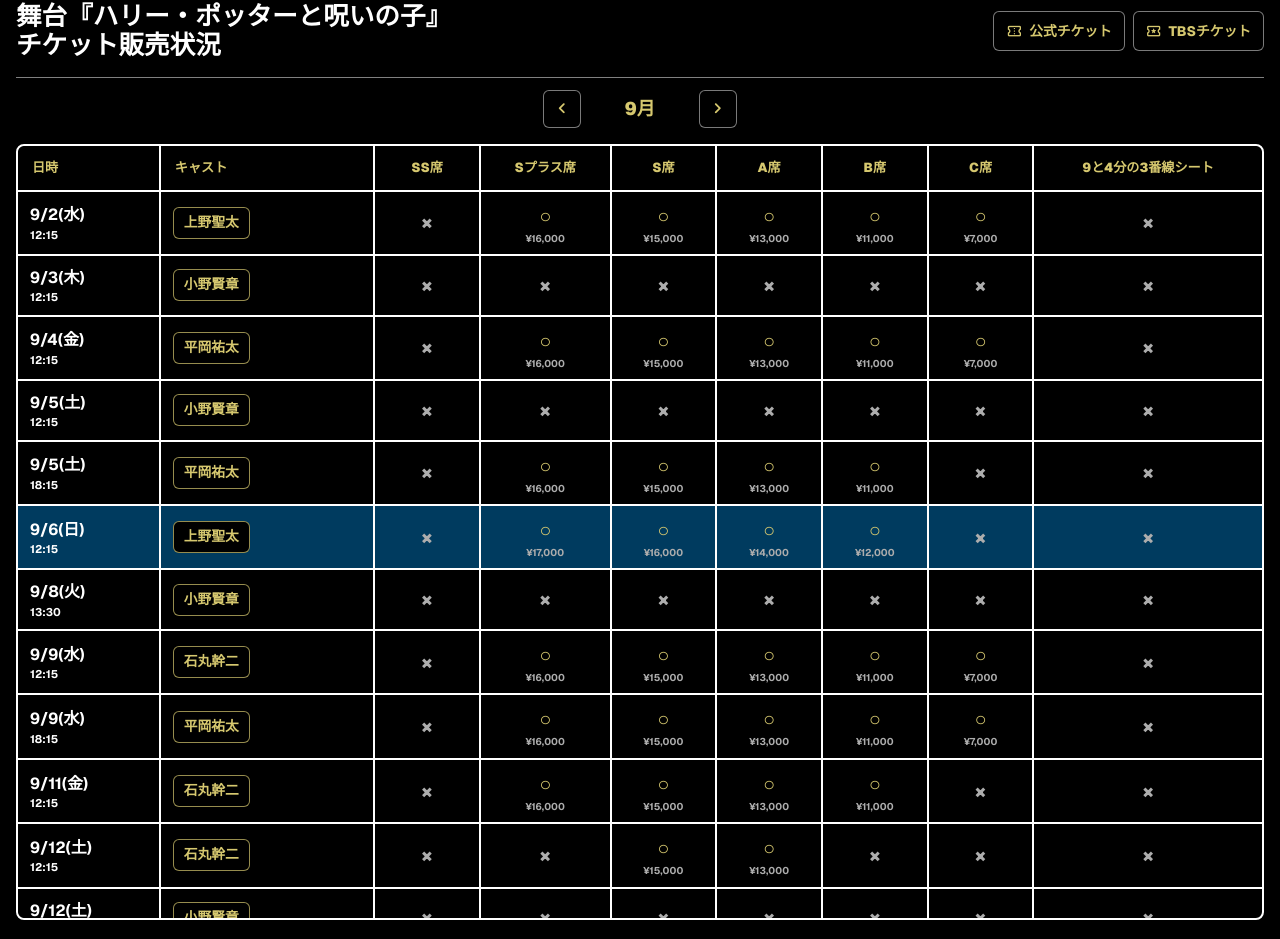
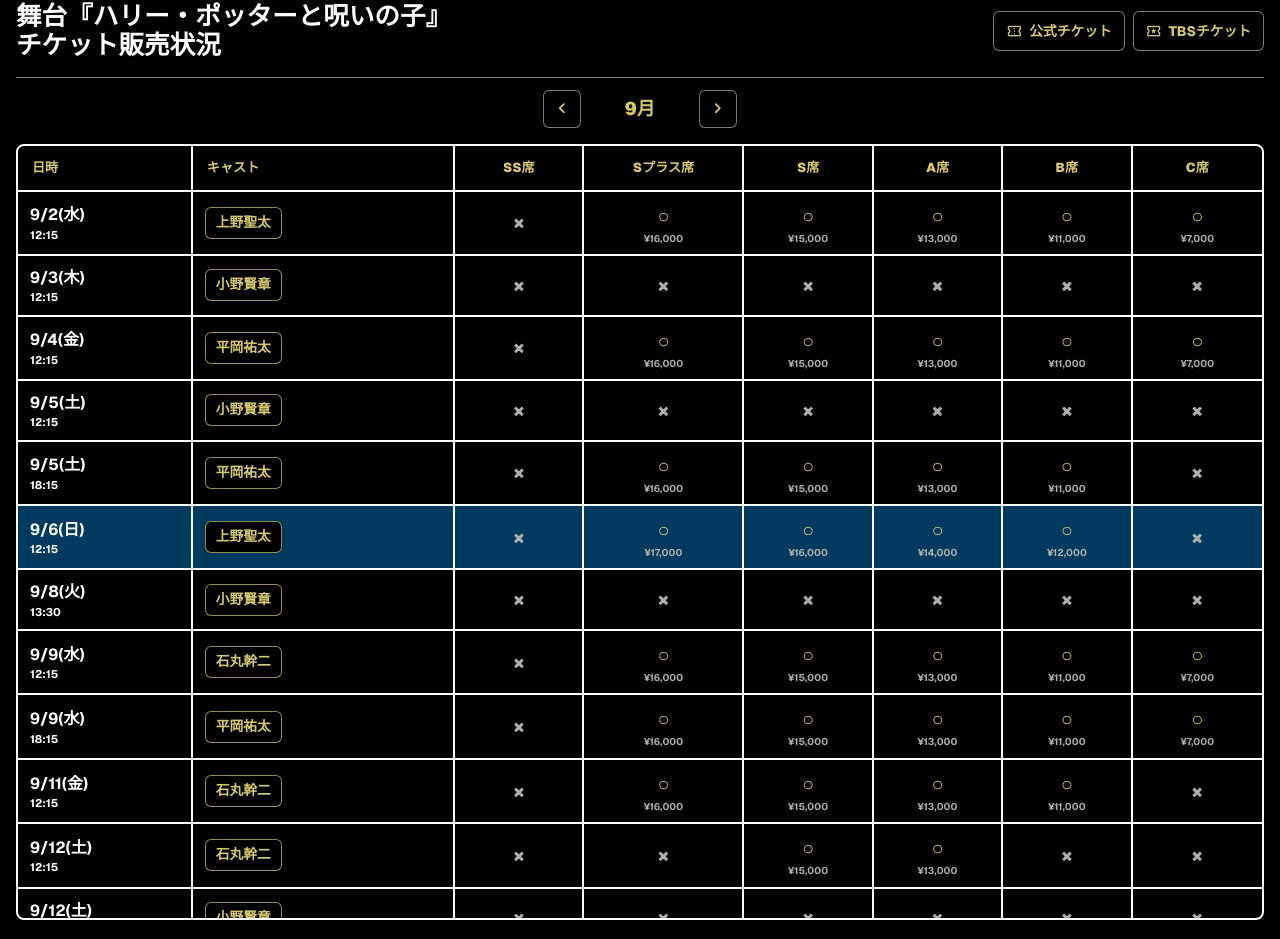
Before and after one commit to tetsuhiroyoneda/hp-stage-guide, a Next.js app: page / in a window 1280 px wide. Shown: the part 26-965 px from the top of the page. Built offline with nearby package versions, Linux system fonts and the light colour scheme.

Commit message:
9と4分の3番線シート列を非表示

```diff
--- a/src/app/page.tsx
+++ b/src/app/page.tsx
@@ -1057,7 +1057,7 @@
   }
 ];
 
-const seatTypes = ["SS席", "Sプラス席", "S席", "A席", "B席", "C席", "9と4分の3番線シート"];
+const seatTypes = ["SS席", "Sプラス席", "S席", "A席", "B席", "C席"];
 
 const seatPrices: Record<string, { weekday: string; holiday: string }> = {
   "SS席": { weekday: "¥17,000", holiday: "¥19,000" },
@@ -1066,7 +1066,6 @@
   "A席": { weekday: "¥13,000", holiday: "¥14,000" },
   "B席": { weekday: "¥11,000", holiday: "¥12,000" },
   "C席": { weekday: "¥7,000", holiday: "¥7,000" },
-  "9と4分の3番線シート": { weekday: "¥20,000", holiday: "¥22,000" },
 };
 
 const seatAvailability: Record<string, Record<string, boolean>> = {
@@ -2373,6 +2372,7 @@
         </div>
       </section>
       <footer className="pageFooter">
+        <p>9と4分の3番線シートはすべて売り切れ</p>
         <p>※正確な情報は公式サイト、チケット販売サイトを参照してください</p>
         <p>last update: {crawledAt}</p>
       </footer>
```
